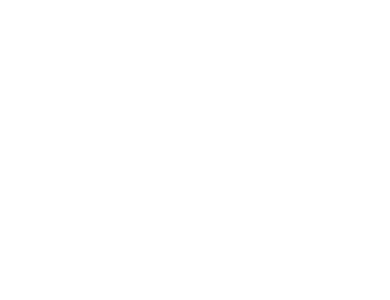
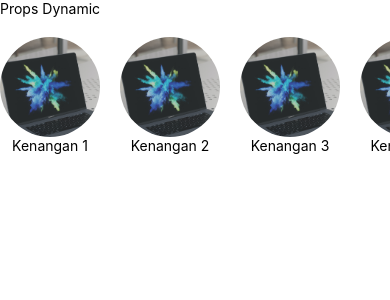
Before and after one commit to Kyohei7/React-Native-Fundamental, a React Native app: screen / in a window 390 px wide. Shown: the top 300 px of the page. Built offline with nearby package versions, Linux system fonts and the light colour scheme.

Commit message:
Learn Props for Dynamic Components

```diff
--- a/src/App.js
+++ b/src/App.js
@@ -4,6 +4,7 @@
 import CardView from './pages/CardView'
 import FlexBox from './pages/FlexBox'
 import Position from './pages/Position'
+import PropsDynamic from './pages/PropsDynamic';
 
 
 const App = () => {
@@ -17,8 +18,7 @@
 
   return (
     <View>
-      { tampil && <FlexBox /> }
-      {/* <FlexBox /> */}
+      <PropsDynamic />
     </View>
   )
 }
--- /dev/null
+++ b/src/pages/PropsDynamic/index.js
@@ -0,0 +1,34 @@
+import React from 'react'
+import { Image, ScrollView, StyleSheet, Text, View } from 'react-native'
+import macbook from '../../../src/assets/image/macbook.jpg'
+
+
+const Story = props => {
+    return (
+        <View style={{alignItems: 'center', marginRight: 20}} >
+            <Image source={macbook} style={{width: 100, height: 100, borderRadius: 50}} />
+            <Text style={{textAlign: 'center'}} >{props.name}</Text>
+        </View>
+    )
+}
+
+
+const PropsDynamic = () => {
+    return (
+        <View>
+            <Text>Props Dynamic</Text>
+            <ScrollView horizontal>
+                <View style={{flexDirection: 'row', marginTop: 20}} >
+                <Story name="Kenangan 1"/>
+                <Story name="Kenangan 2"/>
+                <Story name="Kenangan 3"/>
+                <Story name="Kenangan 4"/>
+                </View>
+            </ScrollView>
+        </View>
+    )
+}
+
+export default PropsDynamic
+
+const styles = StyleSheet.create({})
```
